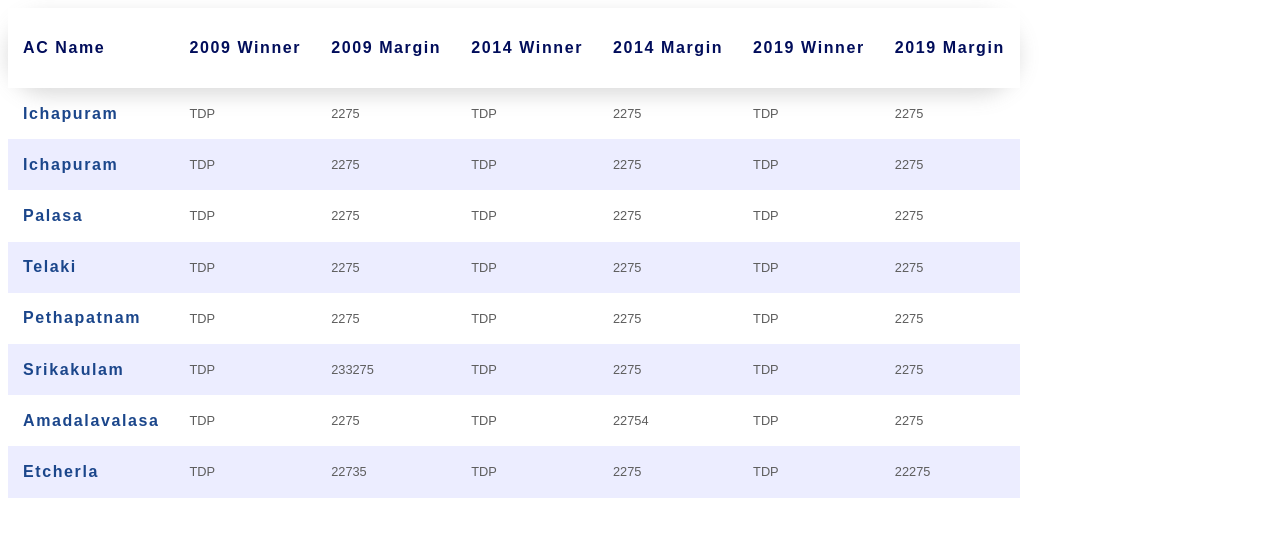
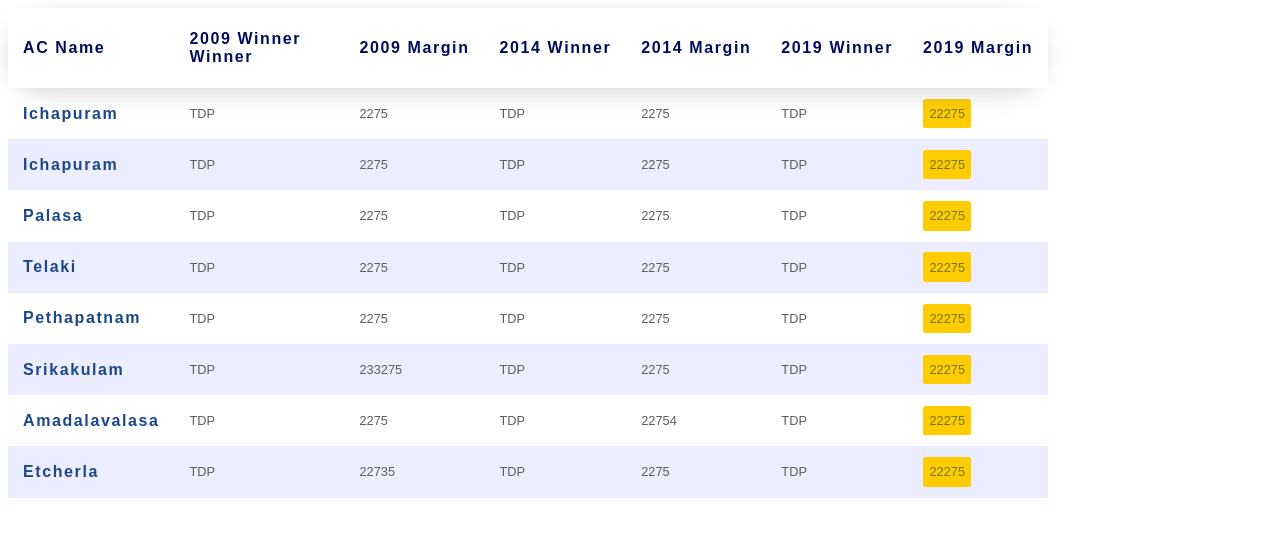
Before and after one commit to PrakashTJS/tabel-style, a plain HTML site: page index.html in a window 1280 px wide. Drawn offline with Linux system fonts and the light colour scheme.

Commit message:
badges and table header text wrap

```diff
--- a/index.html
+++ b/index.html
@@ -10,7 +10,7 @@
     <table id="winnermargin">
       <thead class="tableHead">
         <td>AC Name</td>
-        <td>2009 Winner</td>
+        <td>2009 Winner Winner</td>
         <td>2009 Margin</td>
         <td>2014 Winner</td>
         <td>2014 Margin</td>
@@ -25,7 +25,7 @@
           <td>TDP</td>
           <td>2275</td>
           <td>TDP</td>
-          <td>2275</td>
+          <td><div class="badge">22275</div></td>
         </tr>
         <tr class="tableRow">
           <td>Ichapuram</td>
@@ -34,7 +34,7 @@
           <td>TDP</td>
           <td>2275</td>
           <td>TDP</td>
-          <td>2275</td>
+          <td><div class="badge">22275</div></td>
         </tr>
         <tr class="tableRow">
           <td>Palasa</td>
@@ -43,7 +43,7 @@
           <td>TDP</td>
           <td>2275</td>
           <td>TDP</td>
-          <td>2275</td>
+          <td><div class="badge">22275</div></td>
         </tr>
         <tr class="tableRow">
           <td>Telaki</td>
@@ -52,7 +52,7 @@
           <td>TDP</td>
           <td>2275</td>
           <td>TDP</td>
-          <td>2275</td>
+          <td><div class="badge">22275</div></td>
         </tr>
         <tr class="tableRow">
           <td>Pethapatnam</td>
@@ -61,7 +61,7 @@
           <td>TDP</td>
           <td>2275</td>
           <td>TDP</td>
-          <td>2275</td>
+          <td><div class="badge">22275</div></td>
         </tr>
         <tr class="tableRow">
           <td>Srikakulam</td>
@@ -70,7 +70,7 @@
           <td>TDP</td>
           <td>2275</td>
           <td>TDP</td>
-          <td>2275</td>
+          <td><div class="badge">22275</div></td>
         </tr>
         <tr class="tableRow">
           <td>Amadalavalasa</td>
@@ -79,7 +79,7 @@
           <td>TDP</td>
           <td>22754</td>
           <td>TDP</td>
-          <td>2275</td>
+          <td><div class="badge">22275</div></td>
         </tr>
         <tr class="tableRow">
           <td>Etcherla</td>
@@ -88,7 +88,7 @@
           <td>TDP</td>
           <td>2275</td>
           <td>TDP</td>
-          <td>22275</td>
+          <td><div class="badge">22275</div></td>
         </tr>
       </tbody>
     </table>
--- a/styles.css
+++ b/styles.css
@@ -25,6 +25,8 @@ thead {
 thead > tr > td {
   padding: 0.7em 0.2;
   margin-right: 30px;
+  white-space: wrap;
+  max-width: 140px;
 }
 .tableRow > td {
   font-size: 0.8em;
@@ -46,3 +48,14 @@ thead > tr > td {
   font-size: 1em;
   letter-spacing: 0.1em;
 }
+.badge {
+  background-color: rgb(255, 204, 0);
+  padding: 1em 0.5em;
+  width: fit-content;
+  color: #737516;
+  border-radius: 0.2em;
+  height: 0.3em;
+  display: flex;
+  justify-content: center;
+  align-items: center;
+}
```
